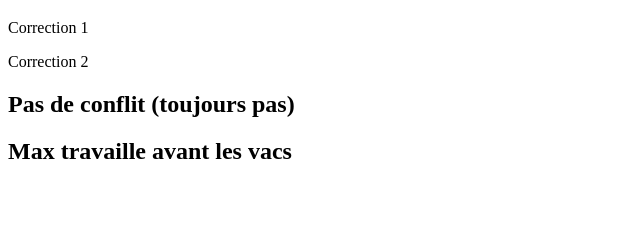
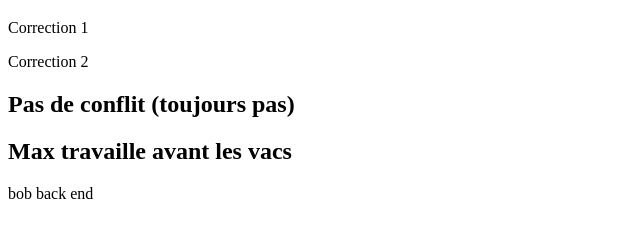
Before and after one commit to ValentinCLAICHA/Giteek, a plain HTML site: page Index.html in a window 1280 px wide. Shown: the part 61-298 px from the top of the page, without its empty margins (0-640 px from the left). Drawn offline with Linux system fonts and the light colour scheme.

Commit message:
bob back end

```diff
--- a/Index.html
+++ b/Index.html
@@ -13,5 +13,6 @@
 
     <h2>Pas de conflit (toujours pas)</h2>
     <h2>Max travaille avant les vacs</h2>
+    <p>bob back end</p>
 </body>
 </html>
```
